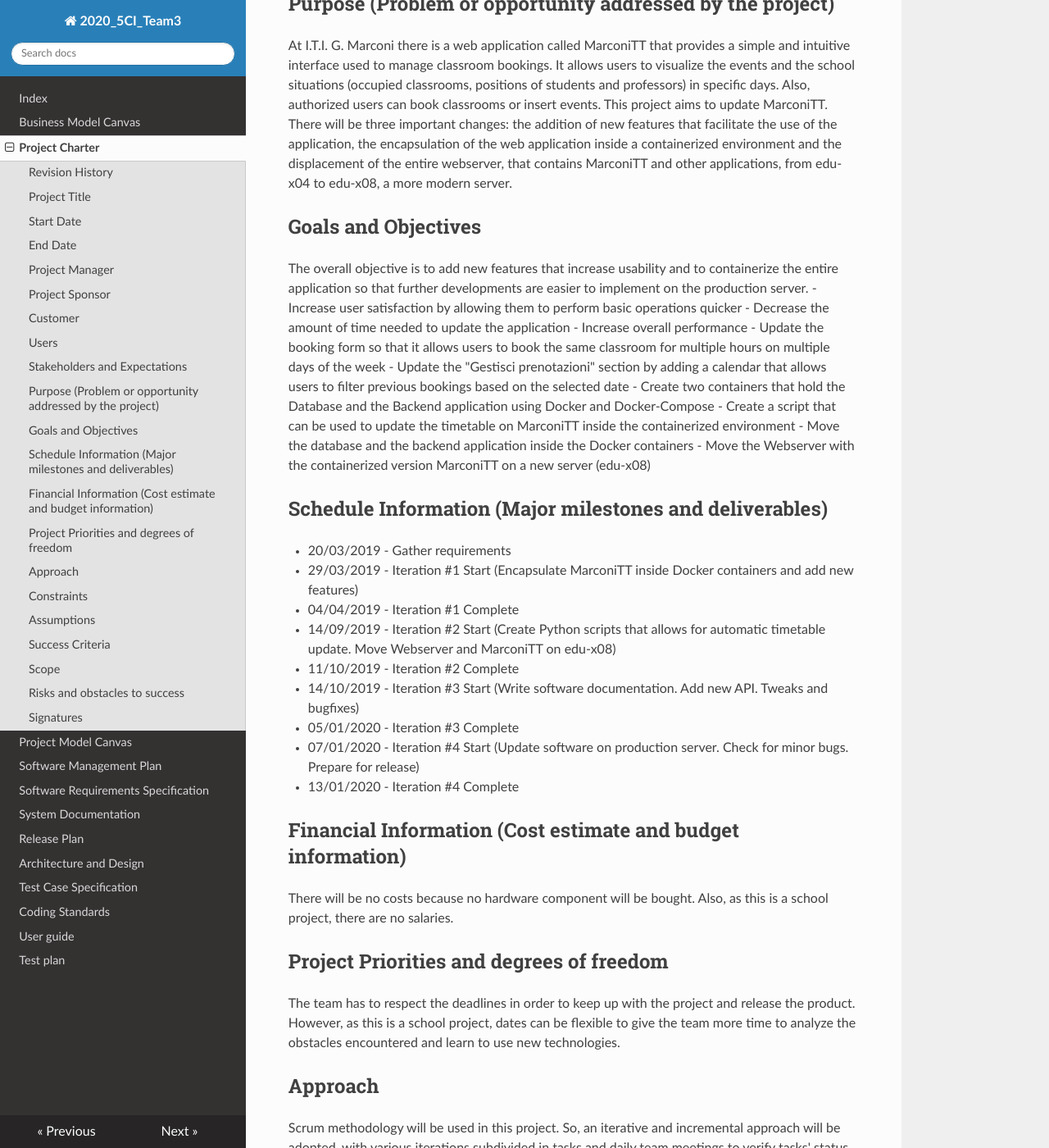
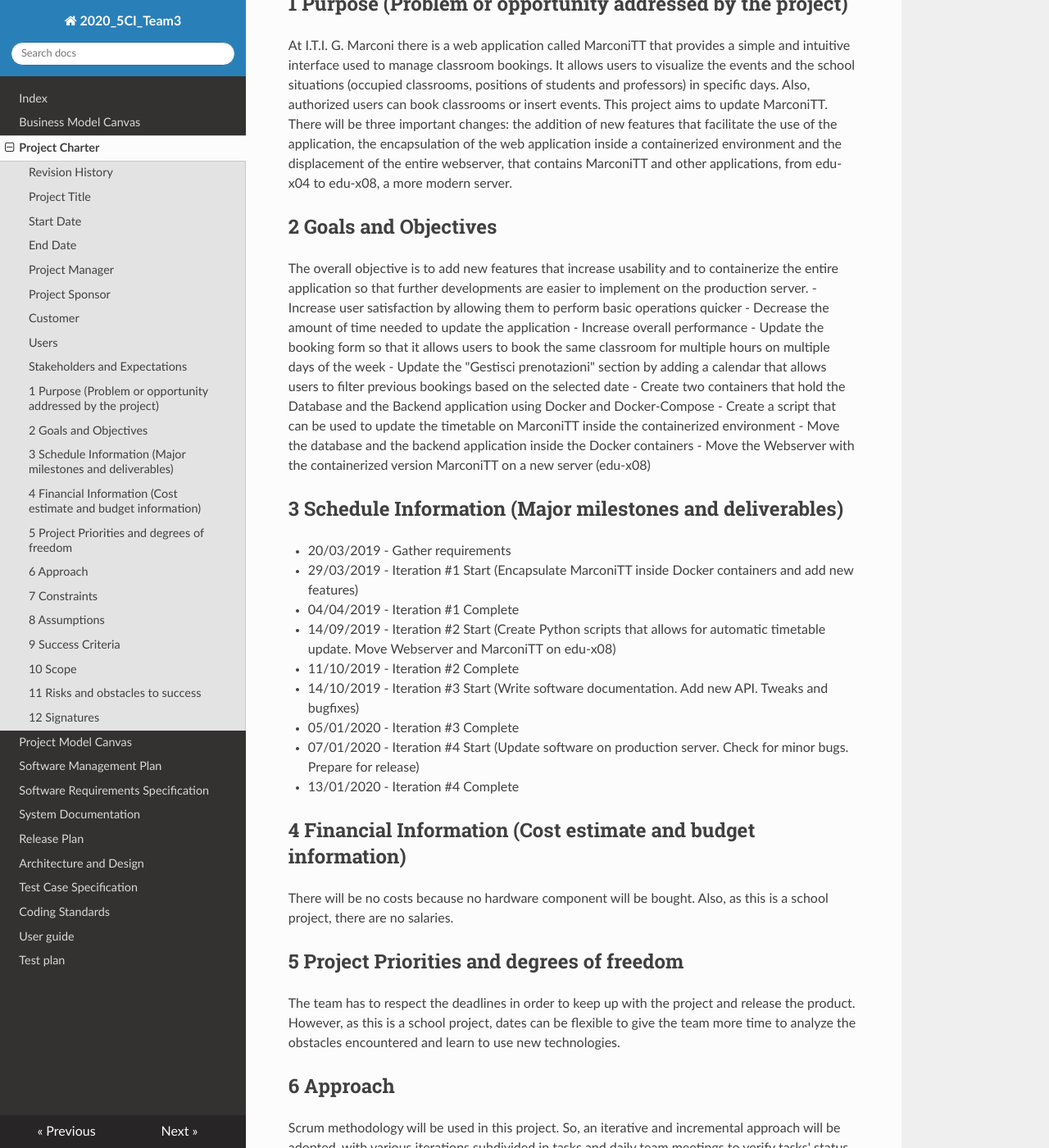
Before and after one commit to TrackyRaul/2020_5CI__team3_Farkas, an MkDocs documentation site: the page built from docs/proj_charter.md, in a window 1280 px wide and 1400 px high, scrolled down 1299 px. Shown: the whole window at 82% size. Built offline with MkDocs 1.6.1, drawn with Linux system fonts in a browser that asks for light colours; nearby versions of some CDN libraries; some of the changed text lies outside the part shown.

Commit message:
Update proj_charter.md

```diff
--- a/docs/proj_charter.md
+++ b/docs/proj_charter.md
@@ -36,10 +36,10 @@ I.T.I. G. Marconi teachers and school staff
 **Raul Farkas:** Call team meetings, break out tasks and assign them to teammates
 **I.T.I. G. Marconi:** Have an efficient web app to manage classroom bookings
 
-## Purpose (Problem or opportunity addressed by the project)
+## 1 Purpose (Problem or opportunity addressed by the project)
 At I.T.I. G. Marconi there is a web application called MarconiTT that provides a simple and intuitive interface used to manage classroom bookings. It allows users to visualize the events and the school situations (occupied classrooms, positions of students and professors) in specific days. Also, authorized users can book classrooms or insert events. This project aims to update MarconiTT. There will be three important changes: the addition of new features that facilitate the use of the application, the encapsulation of the web application inside a containerized environment and the displacement of the entire webserver, that contains MarconiTT and other applications, from edu-x04 to edu-x08, a more modern server.
 
-## Goals and Objectives
+## 2 Goals and Objectives
 The overall objective is to add new features that increase usability and to containerize the entire application so that further developments are easier to implement on the production server.
 - Increase user satisfaction by allowing them to perform basic operations quicker
 - Decrease the amount of time needed to update the application
@@ -51,7 +51,7 @@ The overall objective is to add new features that increase usability and to cont
 - Move the database and the backend application inside the Docker containers
 - Move the Webserver with the containerized version MarconiTT on a new server (edu-x08)
 
-## Schedule Information (Major milestones and deliverables)
+## 3 Schedule Information (Major milestones and deliverables)
 - 20/03/2019 - Gather requirements
 - 29/03/2019 - Iteration #1 Start (Encapsulate MarconiTT inside Docker containers and add new features)
 - 04/04/2019 - Iteration #1 Complete
@@ -62,33 +62,33 @@ The overall objective is to add new features that increase usability and to cont
 - 07/01/2020 - Iteration #4 Start (Update software on production server. Check for minor bugs. Prepare for release)
 - 13/01/2020 - Iteration #4 Complete
 
-## Financial Information (Cost estimate and budget information)
+## 4 Financial Information (Cost estimate and budget information)
 There will be no costs because no hardware component will be bought. Also, as this is a school project, there are no salaries.
 
-## Project Priorities and degrees of freedom
+## 5 Project Priorities and degrees of freedom
 The team has to respect the deadlines in order to keep up with the project and release the product. However, as this is a school project, dates can be flexible to give the team more time to analyze the obstacles encountered and learn to use new technologies.
 
-## Approach
+## 6 Approach
 Scrum methodology will be used in this project. So, an iterative and incremental approach will be adopted, with various iterations subdivided in tasks and daily team meetings to verify tasks' status and plan for new ones.
 
-## Constraints
+## 7 Constraints
 In order to update the timetable on MarconiTT, an updated version of the timetable files needs to be provided.
 
-## Assumptions
+## 8 Assumptions
 - A working version of MarconiTT is available and ready to be updated with new features
 - The AD (Active Directory) of the school is working and can be used for authentication on MarconiTT through an API
 - The server that will host the new version of MarconiTT has enough memory, disk-space and supports Docker
 
-## Success Criteria
+## 9 Success Criteria
 The web application MarconiTT needs to be fully functional inside the containerized environment on the server edu-x08. The timetable change process needs to work correctly without errors or data loss.
 
-## Scope
+## 10 Scope
 At the minimum, the web application will be incapsulated inside a containerized environment and new features will be implemented. Time permitting, the scope could be extended to include the creation of a completely automated system to update the timetable.
 
-## Risks and obstacles to success
+## 11 Risks and obstacles to success
 The team is not experienced in finishing a professional project. In fact, the team members have to work with new technologies and write the complete software documentation. Some time will be spent in debugging and fixing issues. Thus, the project end date may be delayed.
 
-## Signatures
+## 12 Signatures
 
 **Project Manager**
 \_\_\_\_\_\_\_\_\_\_\_\_\_\_\_\_\_\_\_\_\_\_\_\_\_\_\_\_\_\_\_\_\_\_
```
